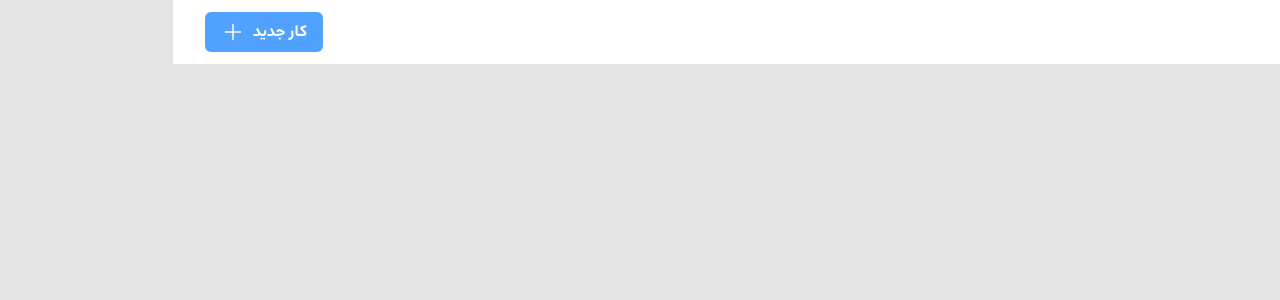
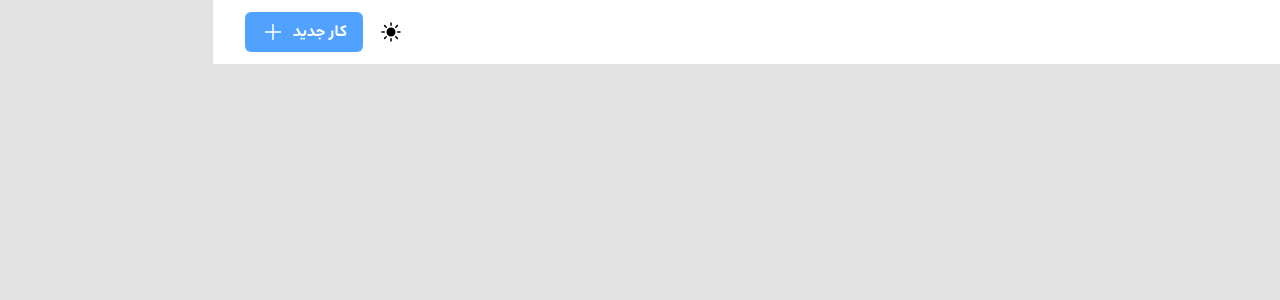
Before and after one commit to amirhirx/react-todo-app, a React (Vite) app: page / in a window 1280 px wide. Shown: the top 300 px of the page. Built offline with nearby package versions, Linux system fonts and the light colour scheme.

Commit message:
Create ThemeContext for toggle between dark/light mode

```diff
--- a/src/components/Menu.tsx
+++ b/src/components/Menu.tsx
@@ -1,5 +1,6 @@
-import { PlusIcon } from "@heroicons/react/24/outline"
+import { PlusIcon } from "@heroicons/react/24/solid"
 import type { MouseEventHandler } from "react"
+import ThemeToggleButton from "./ThemeToggleButton"
 
 interface IMenu {
     toggleShowAddTaskModal: MouseEventHandler
@@ -9,6 +10,8 @@ function Menu({ toggleShowAddTaskModal }: IMenu) {
     return (
         <nav className="bg-white py-3 px-8 flex items-center justify-between">
             <h1 className="text-2xl font-black">تودو</h1>
+            <div className="flex items-center gap-4">
+                <ThemeToggleButton />
                 <button
                     onClick={toggleShowAddTaskModal}
                     className="bg-blue-400 text-white font-bold py-2 px-4 rounded-md transition active:scale-95 active:bg-blue-500 flex items-center"
@@ -16,6 +19,7 @@ function Menu({ toggleShowAddTaskModal }: IMenu) {
                     کار جدید
                     <PlusIcon className="h-6 w-6 text-white mr-2" />
                 </button>
+            </div>
         </nav>
     )
 }
--- /dev/null
+++ b/src/components/ThemeToggleButton.tsx
@@ -0,0 +1,17 @@
+import { useContext } from "react"
+import { ThemeContext } from "../contexts/themeContext"
+import { MoonIcon, SunIcon } from "@heroicons/react/24/solid"
+
+export default function ThemeToggleButton() {
+    const { theme, toggleTheme } = useContext(ThemeContext)
+
+    return (
+        <div onClick={toggleTheme} className="transition active:scale-95">
+            {theme ? (
+                <MoonIcon className="h-6 w-6" />
+            ) : (
+                <SunIcon className="h-6 w-6" />
+            )}
+        </div>
+    )
+}
--- /dev/null
+++ b/src/contexts/themeContext.tsx
@@ -0,0 +1,24 @@
+import { createContext, useState } from "react"
+
+interface IThemeContext {
+    theme: boolean
+    toggleTheme: () => void
+}
+
+const ThemeContext = createContext<IThemeContext>({} as IThemeContext)
+
+const ThemeContextProvider = ({ children }: { children: React.ReactNode }) => {
+    const [theme, setTheme] = useState<boolean>(false)
+
+    const toggleTheme = () => {
+        setTheme((prev) => !prev)
+    }
+
+    return (
+        <ThemeContext.Provider value={{ theme, toggleTheme }}>
+            {children}
+        </ThemeContext.Provider>
+    )
+}
+
+export { ThemeContext, ThemeContextProvider }
--- a/src/main.tsx
+++ b/src/main.tsx
@@ -3,11 +3,14 @@ import { createRoot } from "react-dom/client"
 import "./index.css"
 import App from "./App.tsx"
 import { TodoContextProvider } from "./contexts/todoContext.tsx"
+import { ThemeContextProvider } from "./contexts/themeContext.tsx"
 
 createRoot(document.getElementById("root")!).render(
     <StrictMode>
         <TodoContextProvider>
-            <App />
+            <ThemeContextProvider>
+                <App />
+            </ThemeContextProvider>
         </TodoContextProvider>
     </StrictMode>
 )
```
Lines whose indentation alone changed are shown as unchanged.
